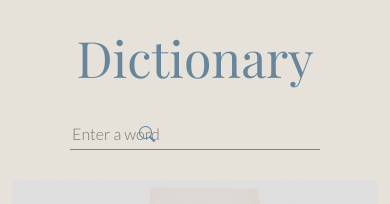
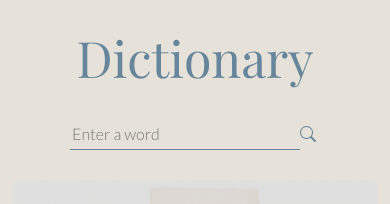
Before and after one commit to heindrikje/dictionary-app-react, a React (Create React App) app: page / in a window 390 px wide. Shown: the top 204 px of the page. Built offline with nearby package versions, Linux system fonts and the light colour scheme.

Commit message:
Made search icon positioning responsive

```diff
--- a/src/ApiResults.js
+++ b/src/ApiResults.js
@@ -5,19 +5,11 @@ import "./ApiResults.css";
 import undrawBooks from "./undrawBooks.svg";
 
 export default function ApiResults(props) {
-  function showHomepage(event) {
-    alert("Cool");
-  }
-
   if (props.data) {
     return (
       <div className="ApiResults">
         <section>
-          <img
-            src={undrawBooks}
-            alt="books"
-            onclick="window.history.go(-1); return false;"
-          />
+          <img src={undrawBooks} alt="books" />
           <h2 className="keyword">{props.data.word}</h2>
           <Phonetics phoneticsData={props.data.phonetics} />
         </section>
@@ -34,7 +26,3 @@ export default function ApiResults(props) {
     return null;
   }
 }
-
-// Auf dem Bild die beiden Pfeile zu unsichtbaren Links machen
-// die dann auf die Startseite verlinken
-// onClick event auf Bild?
--- a/src/App.css
+++ b/src/App.css
@@ -19,7 +19,7 @@ body {
   background: #fefbf3;
   padding: 15px 25px;
   margin: 20px auto;
-  max-width: 600px;
+  max-width: 550px;
   border-radius: 10px;
   box-shadow: 5px 5px 20px rgba(0, 0, 0, 0.1);
 }
--- a/src/App.js
+++ b/src/App.js
@@ -24,4 +24,4 @@ export default function App() {
   );
 }
 
-// Lupe und Typewriter checken, wie es bei größerem Bildschirm aussieht
+// Typewriter checken, wie es bei größerem Bildschirm aussieht
--- a/src/SearchForm.css
+++ b/src/SearchForm.css
@@ -8,8 +8,9 @@
   background-color: transparent;
   border: 1px solid #67869b;
   border-width: 0 0 1px;
-  width: 250px;
   padding: 7px 0 3px 2px;
+  display: inline;
+  width: 230px;
 }
 
 .SearchForm input:focus {
@@ -18,9 +19,7 @@
 
 .SearchForm .bi-search {
   color: #67869b;
-  position: absolute;
-  right: 235px;
-  top: 122px;
+  display: inline;
   transition: all 150ms ease-in-out;
 }
 
--- a/src/SearchForm.js
+++ b/src/SearchForm.js
@@ -31,8 +31,8 @@ export default function SearchForm() {
           onChange={updateKeyWord}
           autoFocus={true}
         />
+        <i className="bi bi-search"></i>
       </form>
-      <i className="bi bi-search"></i>
     </div>
   );
 
```
Also changed, not shown: src/undrawBooks.svg.
